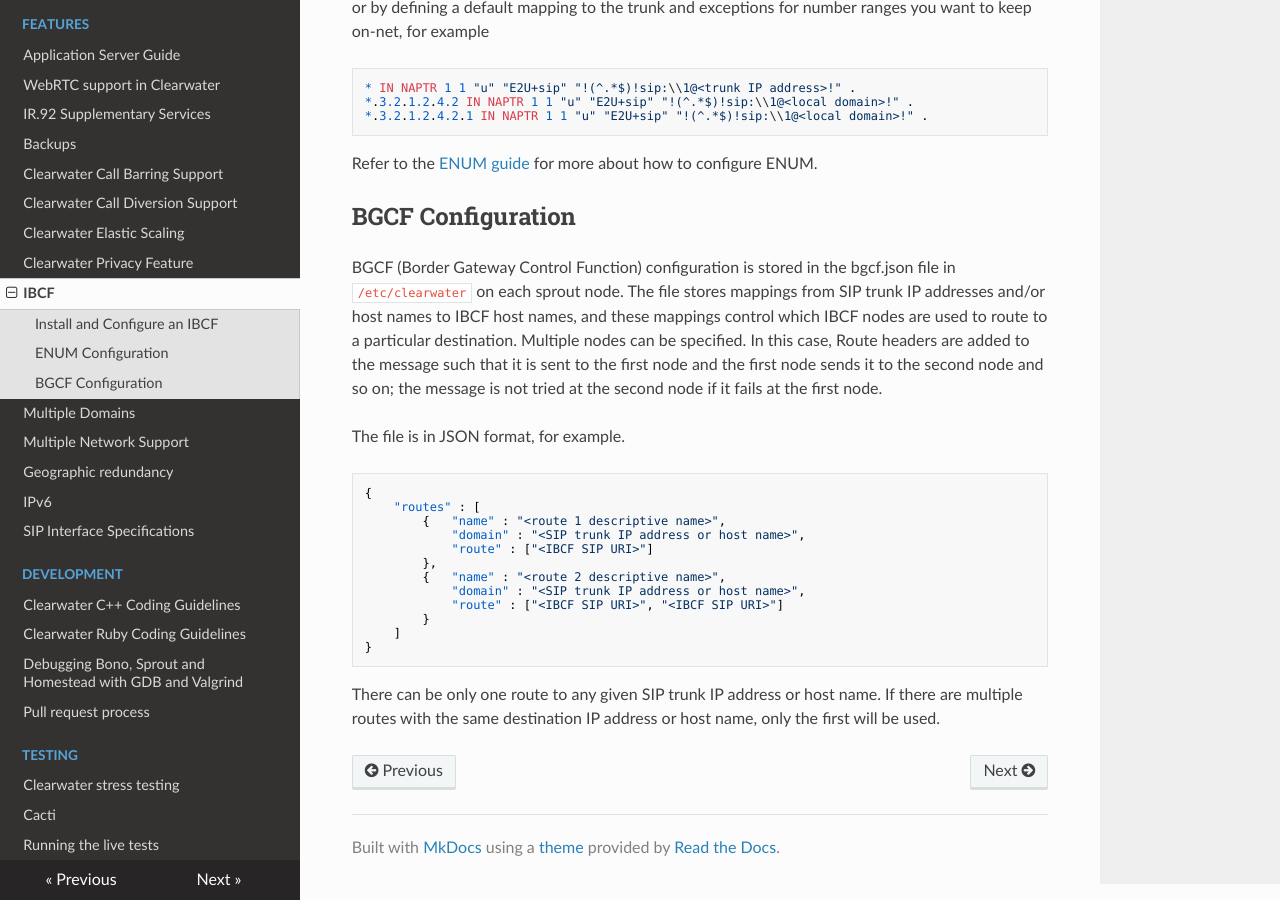
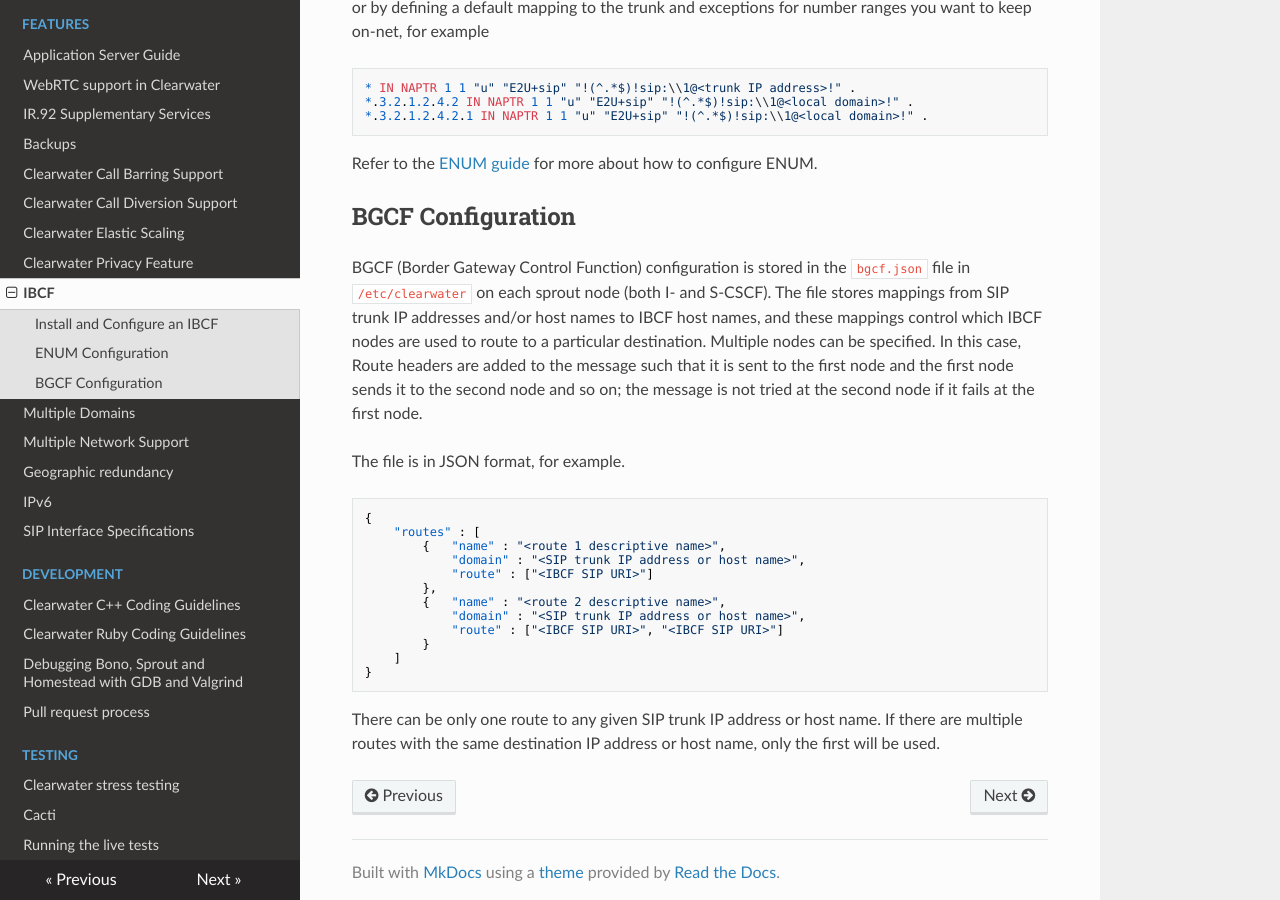
Before and after one commit to Metaswitch/clearwater-readthedocs, an MkDocs documentation site: the page built from docs/IBCF.md, in a window 1280 px wide and 900 px high, scrolled down 1182 px. Built offline with MkDocs 1.6.1, drawn with Linux system fonts in a browser that asks for light colours; nearby versions of some CDN libraries; old or Windows-style settings are respelled for this version of MkDocs.

Commit message:
Updated IBCF (markdown)

```diff
--- a/docs/IBCF.md
+++ b/docs/IBCF.md
@@ -41,7 +41,7 @@ Refer to the [ENUM guide](ENUM) for more about how to configure ENUM.
 
 ## BGCF Configuration
 
-BGCF (Border Gateway Control Function) configuration is stored in the bgcf.json file in `/etc/clearwater` on each sprout node.  The file stores mappings from SIP trunk IP addresses and/or host names to IBCF host names, and these mappings control which IBCF nodes are used to route to a particular destination. Multiple nodes can be specified.  In this case, Route headers are added to the message such that it is sent to the first node and the first node sends it to the second node and so on; the message is not tried at the second node if it fails at the first node.
+BGCF (Border Gateway Control Function) configuration is stored in the `bgcf.json` file in `/etc/clearwater` on each sprout node (both I- and S-CSCF).  The file stores mappings from SIP trunk IP addresses and/or host names to IBCF host names, and these mappings control which IBCF nodes are used to route to a particular destination. Multiple nodes can be specified.  In this case, Route headers are added to the message such that it is sent to the first node and the first node sends it to the second node and so on; the message is not tried at the second node if it fails at the first node.
 
 The file is in JSON format, for example.
 
```
